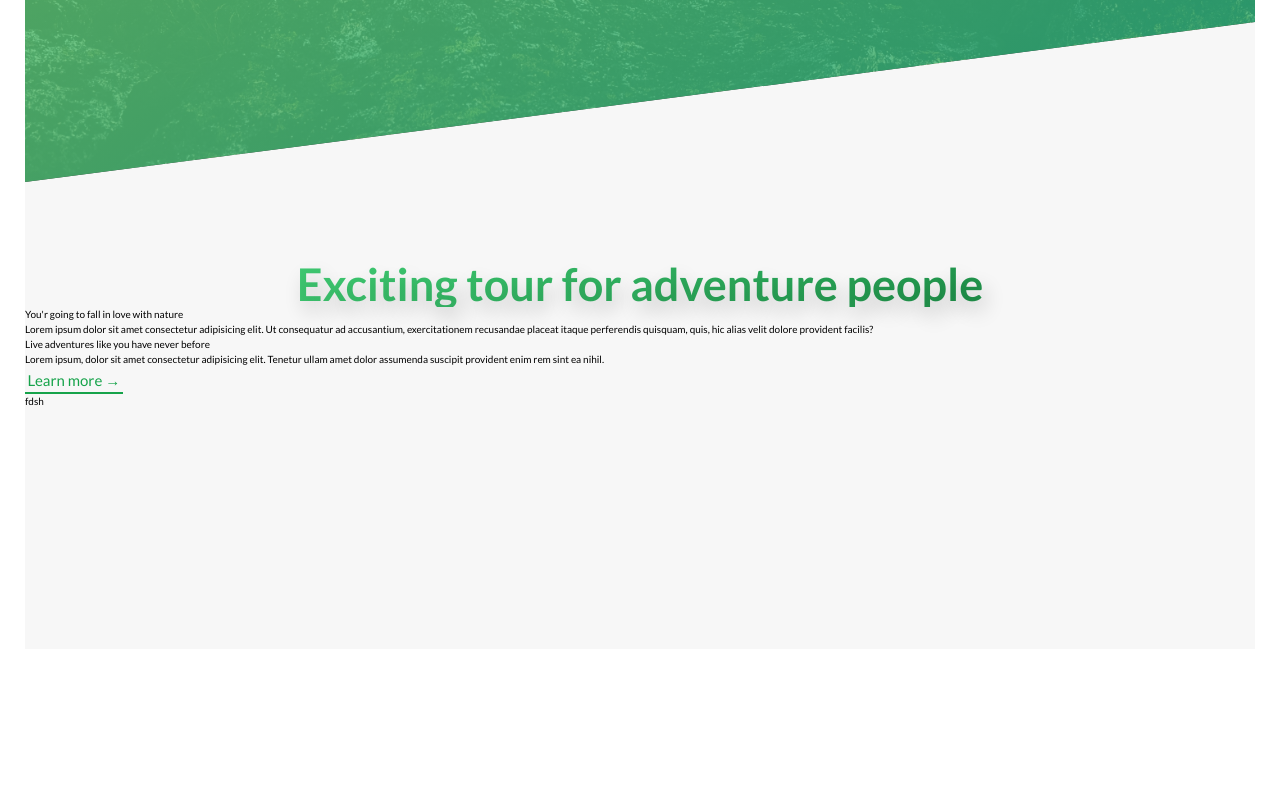
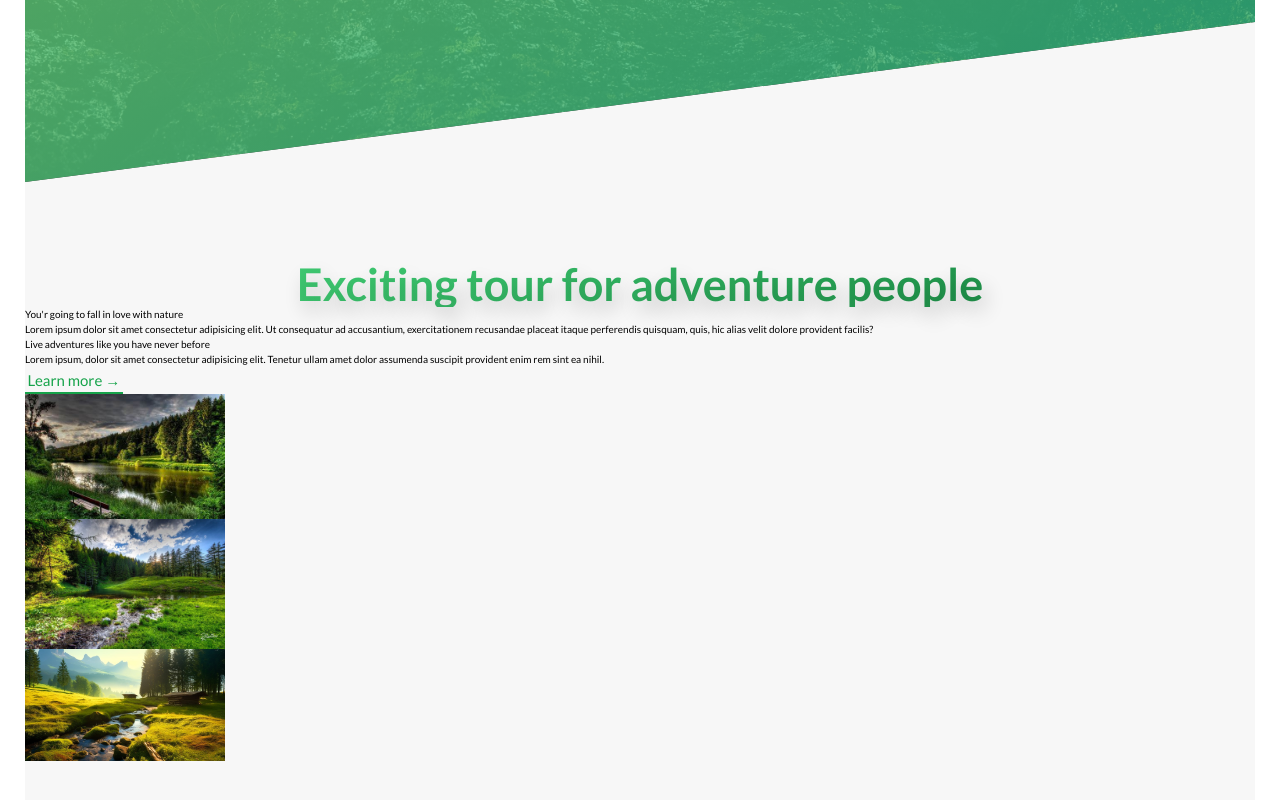
Before and after one commit to OmBharti999/pro, a Next.js app: page / in a window 1280 px wide. Shown: the part 603-1403 px from the top of the page. Before the commit the page ends 1277 px from the top, so only its background shows below. Built offline with nearby package versions, Linux system fonts and the light colour scheme.

Commit message:
add image composition component

```diff
--- /dev/null
+++ b/app/_component/imageComposition/ImageComposition.tsx
@@ -0,0 +1,30 @@
+import Image from "next/image";
+import React from "react";
+
+export const ImageComposition = () => {
+  return (
+    <div className="relative">
+      <Image
+        src={"/assets/image-1.jpg"}
+        alt=""
+        width={200}
+        height={140}
+        className="shadow-xl bg-cover absolute left-0 top-4"
+      />
+      <Image
+        src={"/assets/image-2.jpg"}
+        alt=""
+        width={200}
+        height={140}
+        className="shadow-xl bg-cover absolute left-72 top-20"
+      />
+      <Image
+        src={"/assets/image-3.jpg"}
+        alt=""
+        width={200}
+        height={140}
+        className="shadow-xl bg-cover absolute left-24 top-48"
+      />
+    </div>
+  );
+};
--- /dev/null
+++ b/app/_component/imageComposition/index.ts
@@ -0,0 +1 @@
+export { ImageComposition } from "./ImageComposition";
--- a/app/_component/index.ts
+++ b/app/_component/index.ts
@@ -8,3 +8,4 @@ export {
   SubHeading,
   PText,
 } from "./fonts";
+export { ImageComposition } from "./imageComposition";
--- a/app/_component/mainContent/MainContent.tsx
+++ b/app/_component/mainContent/MainContent.tsx
@@ -2,12 +2,12 @@ import React from "react";
 import {
   Heading,
   HeadingSecondary,
+  ImageComposition,
   LinkButtonSimple,
   PText,
 } from "@/app/_component";
 
 import "./index.css";
-import Link from "next/link";
 
 export const MainContent = () => {
   return (
@@ -17,8 +17,8 @@ export const MainContent = () => {
           content="Exciting tour for adventure people"
           addClass="py-2 mb-14"
         />
-        <div className="flex container mx-auto py-4 gap-28">
-          <aside className="w-1/2 flex flex-col gap-4">
+        <div className="flex max-w-[96rem] mx-auto py-4 md:gap-16 lg:gap-28">
+          <aside className="w-full flex flex-col gap-4">
             <Heading
               addClass="mt-6"
               content="You'r going to fall in love with nature"
@@ -35,7 +35,9 @@ export const MainContent = () => {
               addClass="mt-4"
             />
           </aside>
-          <aside className="w-1/2">fdsh</aside>
+          <aside className="w-full md:pl-8">
+            <ImageComposition />
+          </aside>
         </div>
       </section>
     </>
```
